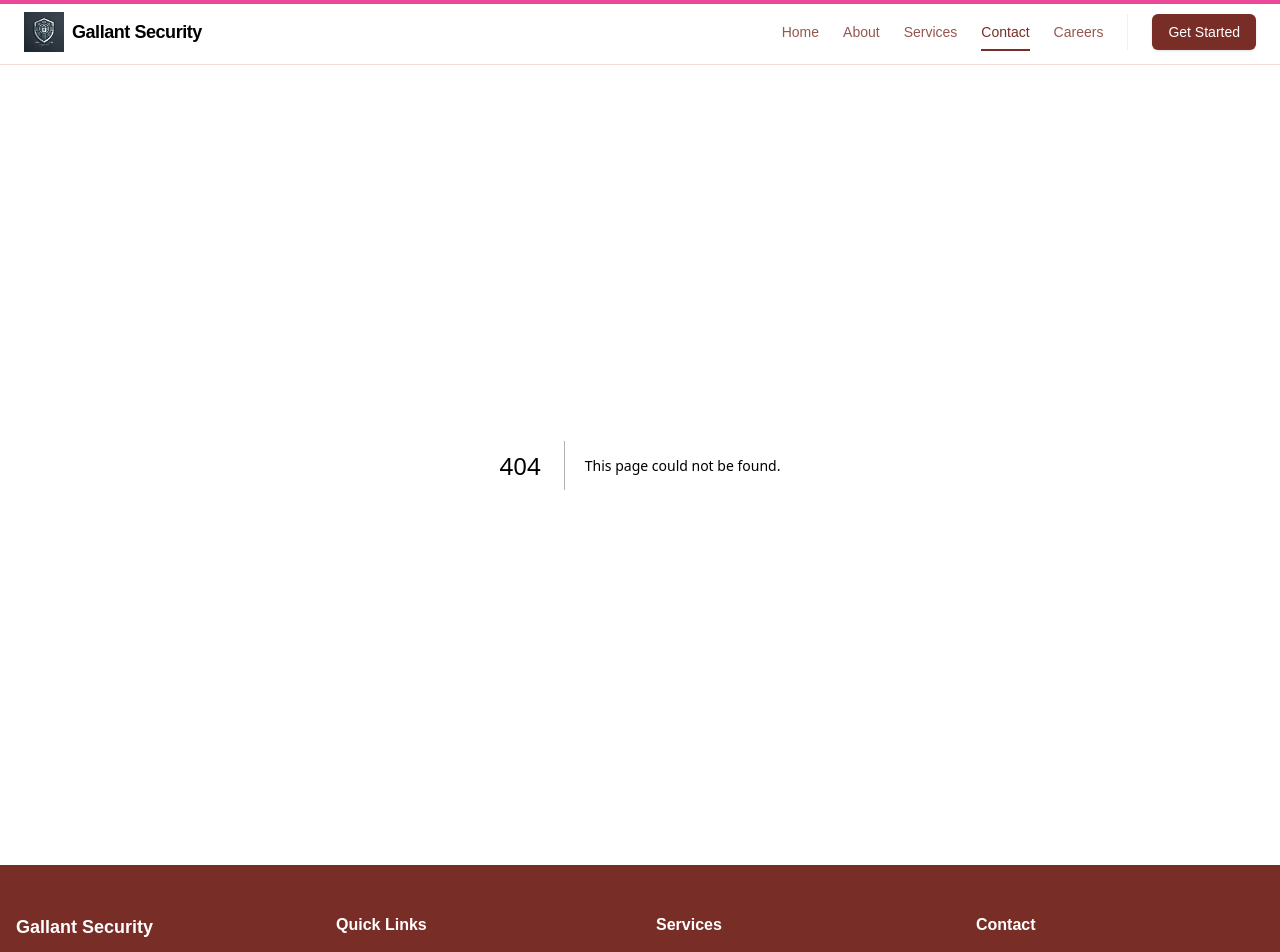
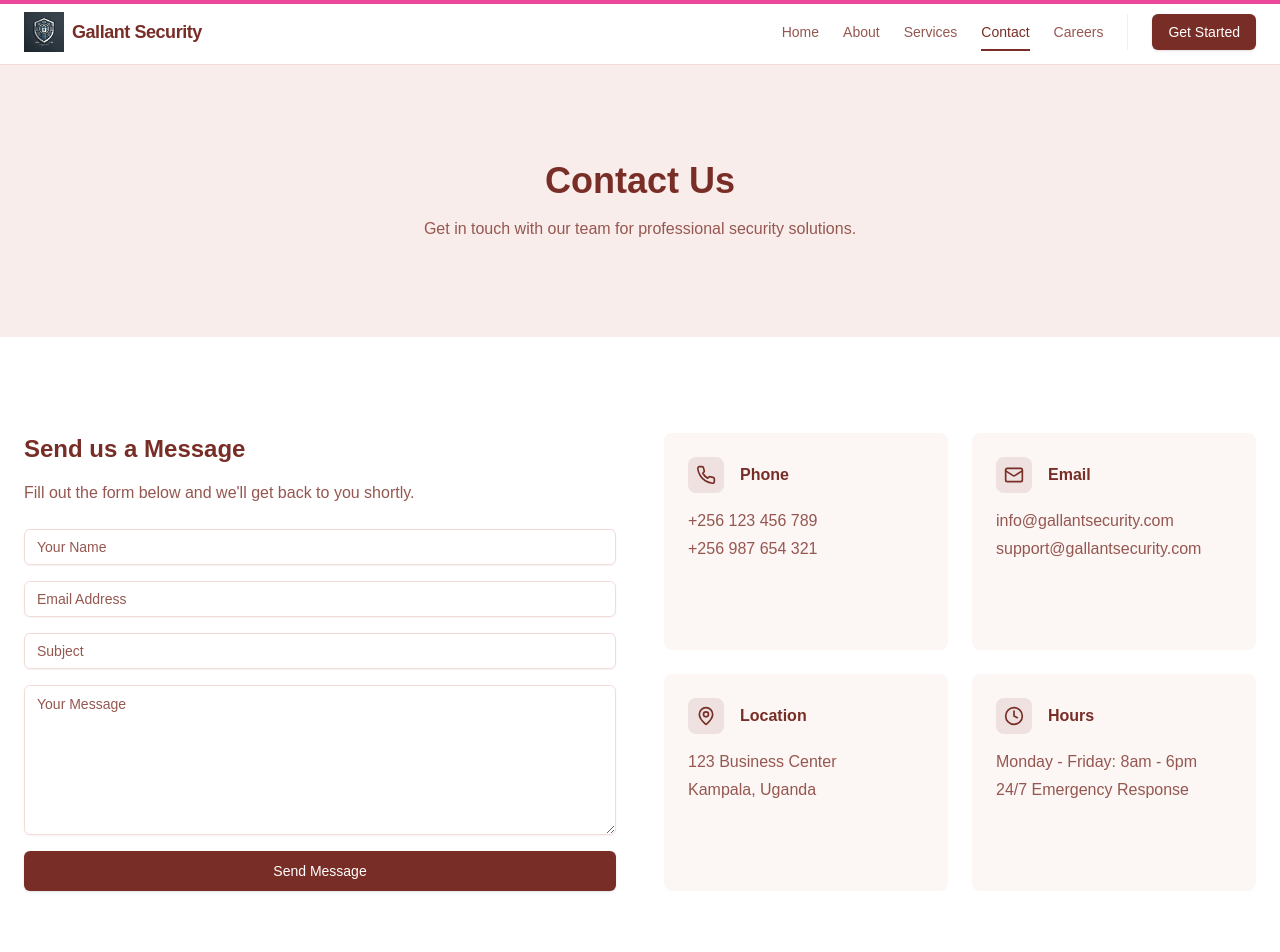
Before and after one commit to ojokne/gallant-security, a Next.js app: page /contact in a window 1280 px wide. Before the commit this address had no page. Shown: the top 952 px of the page. Built offline with nearby package versions, Linux system fonts and the light colour scheme.

Commit message:
Add contact page

```diff
--- /dev/null
+++ b/app/contact/page.jsx
@@ -0,0 +1,115 @@
+"use client";
+import { motion } from "framer-motion";
+import { Mail, Phone, MapPin, Clock } from "lucide-react";
+import { Button } from "@/components/ui/button";
+import { Input } from "@/components/ui/input";
+import { Textarea } from "@/components/ui/textarea";
+import { containerVariants, itemVariants, fadeInVariants } from "@/lib/animation-variants";
+
+const contactInfo = [
+  {
+    icon: Phone,
+    title: "Phone",
+    details: ["+256 123 456 789", "+256 987 654 321"],
+  },
+  {
+    icon: Mail,
+    title: "Email",
+    details: ["info@gallantsecurity.com", "support@gallantsecurity.com"],
+  },
+  {
+    icon: MapPin,
+    title: "Location",
+    details: ["123 Business Center", "Kampala, Uganda"],
+  },
+  {
+    icon: Clock,
+    title: "Hours",
+    details: ["Monday - Friday: 8am - 6pm", "24/7 Emergency Response"],
+  },
+];
+
+export default function ContactPage() {
+  return (
+    <main className="flex-1">
+      {/* Hero Section */}
+      <div className="relative py-24 bg-muted">
+        <div className="container mx-auto px-6">
+          <motion.div
+            variants={fadeInVariants}
+            initial="hidden"
+            animate="visible"
+            className="max-w-3xl mx-auto text-center"
+          >
+            <h1 className="text-4xl font-bold mb-4">Contact Us</h1>
+            <p className="text-muted-foreground">
+              Get in touch with our team for professional security solutions.
+            </p>
+          </motion.div>
+        </div>
+      </div>
+
+      {/* Contact Information */}
+      <div className="py-24">
+        <div className="container mx-auto px-6">
+          <div className="grid grid-cols-1 md:grid-cols-2 gap-12">
+            {/* Contact Form */}
+            <motion.div
+              variants={containerVariants}
+              initial="hidden"
+              whileInView="visible"
+              viewport={{ once: true }}
+              className="space-y-6"
+            >
+              <motion.div variants={itemVariants}>
+                <h2 className="text-2xl font-bold mb-4">Send us a Message</h2>
+                <p className="text-muted-foreground mb-6">
+                  Fill out the form below and we'll get back to you shortly.
+                </p>
+              </motion.div>
+
+              <motion.div variants={itemVariants} className="space-y-4">
+                <Input placeholder="Your Name" />
+                <Input type="email" placeholder="Email Address" />
+                <Input placeholder="Subject" />
+                <Textarea placeholder="Your Message" className="min-h-[150px]" />
+                <Button size="lg" className="w-full">
+                  Send Message
+                </Button>
+              </motion.div>
+            </motion.div>
+
+            {/* Contact Information */}
+            <motion.div
+              variants={containerVariants}
+              initial="hidden"
+              whileInView="visible"
+              viewport={{ once: true }}
+              className="grid grid-cols-1 sm:grid-cols-2 gap-6"
+            >
+              {contactInfo.map((item, index) => (
+                <motion.div
+                  key={item.title}
+                  variants={itemVariants}
+                  className="p-6 rounded-lg bg-muted/50"
+                >
+                  <div className="flex items-center gap-4 mb-4">
+                    <div className="p-2 rounded-lg bg-primary/10">
+                      <item.icon className="h-5 w-5 text-primary" />
+                    </div>
+                    <h3 className="font-semibold">{item.title}</h3>
+                  </div>
+                  <div className="space-y-1 text-muted-foreground">
+                    {item.details.map((detail, i) => (
+                      <p key={i}>{detail}</p>
+                    ))}
+                  </div>
+                </motion.div>
+              ))}
+            </motion.div>
+          </div>
+        </div>
+      </div>
+    </main>
+  );
+}
--- /dev/null
+++ b/components/ui/input.jsx
@@ -0,0 +1,19 @@
+import * as React from "react"
+
+import { cn } from "@/lib/utils"
+
+const Input = React.forwardRef(({ className, type, ...props }, ref) => {
+  return (
+    (<input
+      type={type}
+      className={cn(
+        "flex h-9 w-full rounded-md border border-input bg-transparent px-3 py-1 text-base shadow-sm transition-colors file:border-0 file:bg-transparent file:text-sm file:font-medium file:text-foreground placeholder:text-muted-foreground focus-visible:outline-none focus-visible:ring-1 focus-visible:ring-ring disabled:cursor-not-allowed disabled:opacity-50 md:text-sm",
+        className
+      )}
+      ref={ref}
+      {...props} />)
+  );
+})
+Input.displayName = "Input"
+
+export { Input }
--- /dev/null
+++ b/components/ui/textarea.jsx
@@ -0,0 +1,18 @@
+import * as React from "react"
+
+import { cn } from "@/lib/utils"
+
+const Textarea = React.forwardRef(({ className, ...props }, ref) => {
+  return (
+    (<textarea
+      className={cn(
+        "flex min-h-[60px] w-full rounded-md border border-input bg-transparent px-3 py-2 text-base shadow-sm placeholder:text-muted-foreground focus-visible:outline-none focus-visible:ring-1 focus-visible:ring-ring disabled:cursor-not-allowed disabled:opacity-50 md:text-sm",
+        className
+      )}
+      ref={ref}
+      {...props} />)
+  );
+})
+Textarea.displayName = "Textarea"
+
+export { Textarea }
```
